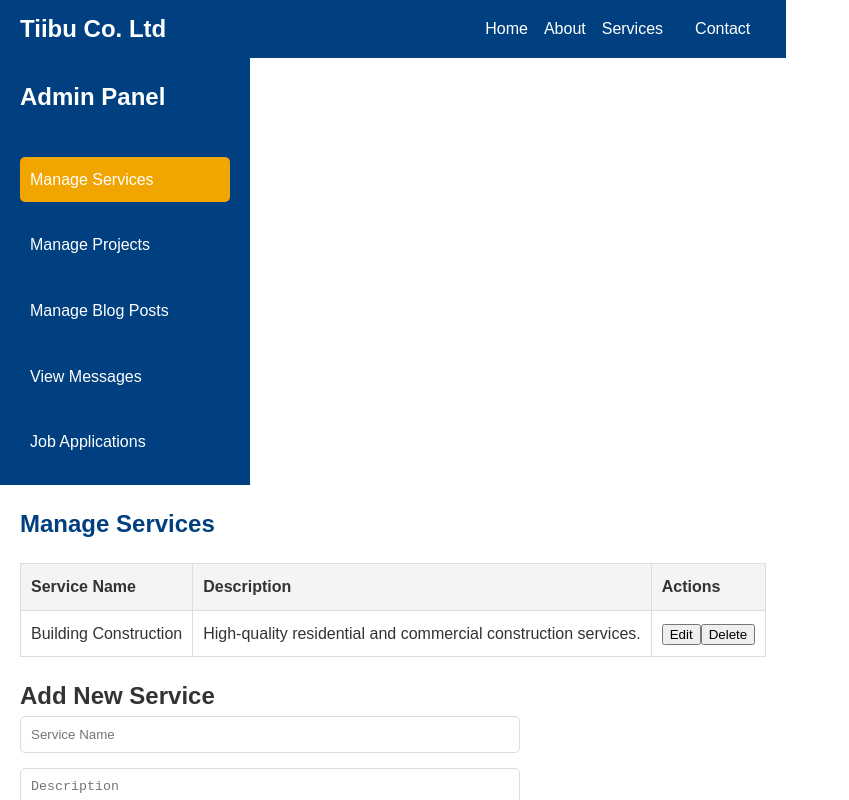
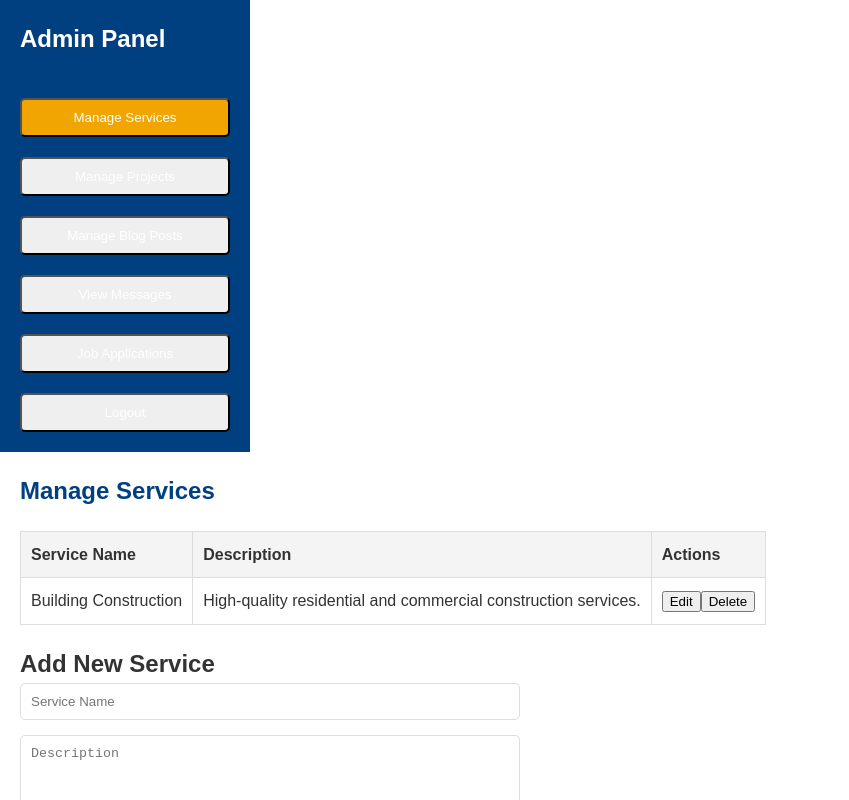
Before and after one commit to abdulgafurissah/tiibu-company-limited, a React (Create React App) app: page /admin in a window 1280 px wide. Shown: the top 800 px of the page, without its empty margins (0-849 px from the left). Built offline with nearby package versions, Linux system fonts and the light colour scheme.

Commit message:
fixing admin pannel

```diff
--- a/src/App.js
+++ b/src/App.js
@@ -14,6 +14,9 @@ function App() {
   return (
     <div className="App">
       <BrowserRouter>
+      <Routes>
+      <Route path="admin" element={<Admin />} />
+      </Routes>
       <RootLayout />
       <Routes>
         <Route path="/" element={<Home />} />
@@ -22,7 +25,6 @@ function App() {
         <Route path="projets" element={<Projets />} />
         <Route path="contact" element={<Contact />} />
         <Route path="career" element={<Career />} />
-        <Route path="admin" element={<Admin />} />
       </Routes>
       </BrowserRouter>
     </div>
--- a/src/pages/admin.js
+++ b/src/pages/admin.js
@@ -2,7 +2,7 @@ import '../styles/admin.css';
 function Admin() {
 
     // JavaScript to toggle active section
-    const links = document.querySelectorAll('.sidebar a');
+    const links = document.querySelectorAll('.sidebar button');
     const sections = document.querySelectorAll('.main-content section');
 
     links.forEach(link => {
@@ -22,11 +22,12 @@ function Admin() {
         <>
             <div className="sidebar">
                 <h2>Admin Panel</h2>
-                <a href="#services" className="active">Manage Services</a>
-                <a href="#projects">Manage Projects</a>
-                <a href="#blogs">Manage Blog Posts</a>
-                <a href="#messages">View Messages</a>
-                <a href="#applications">Job Applications</a>
+                <button className="active">Manage Services</button>
+                <button>Manage Projects</button>
+                <button>Manage Blog Posts</button>
+                <button>View Messages</button>
+                <button>Job Applications</button>
+                <button>Logout</button>
             </div>
 
             <div className="main-content">
--- a/src/styles/admin.css
+++ b/src/styles/admin.css
@@ -22,14 +22,14 @@
             margin-bottom: 20px;
             font-size: 24px;
         }
-        .sidebar a {
+        .sidebar button {
             color: #fff;
             text-decoration: none;
             padding: 10px;
             border-radius: 5px;
             transition: background 0.3s;
         }
-        .sidebar a:hover, .sidebar a.active {
+        .sidebar button:hover, .sidebar button.active {
             background: #f0a500;
         }
 
```
